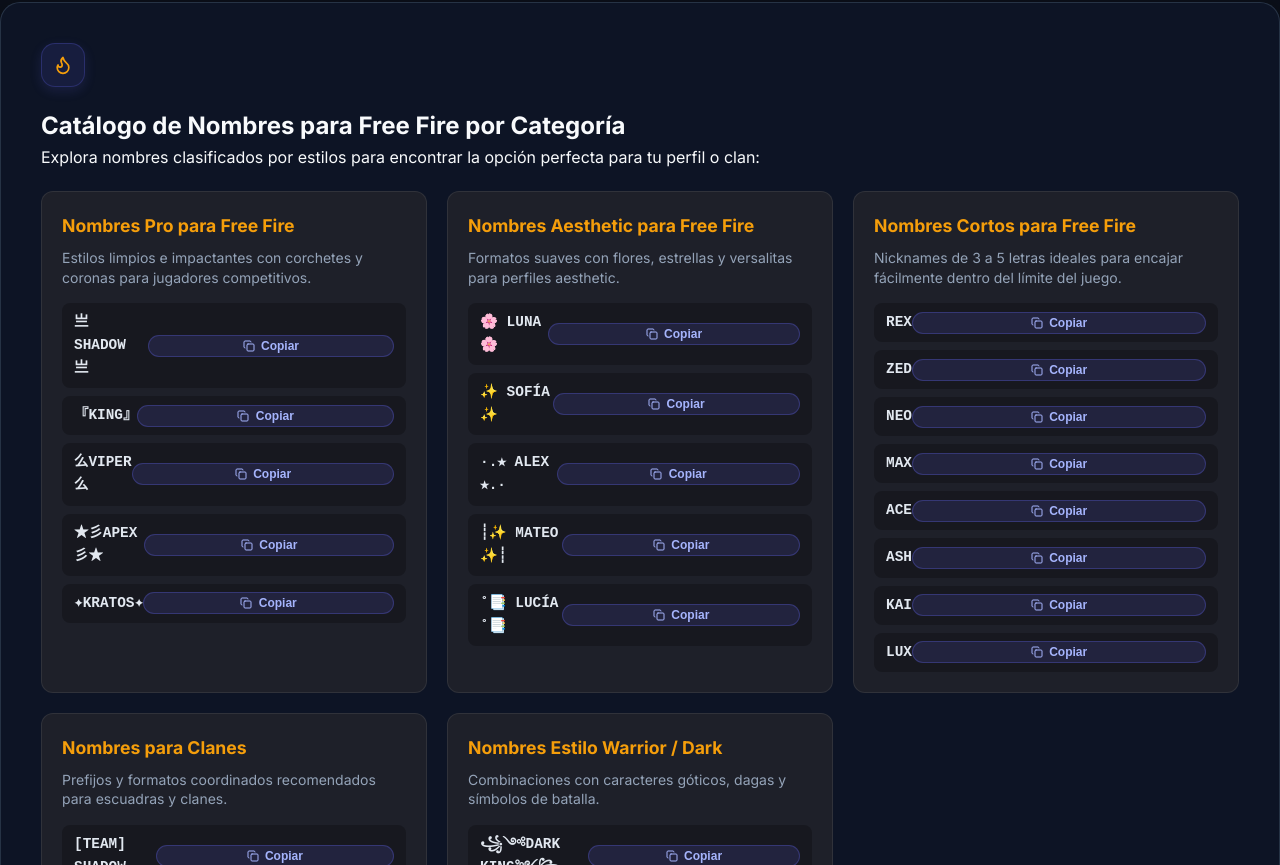
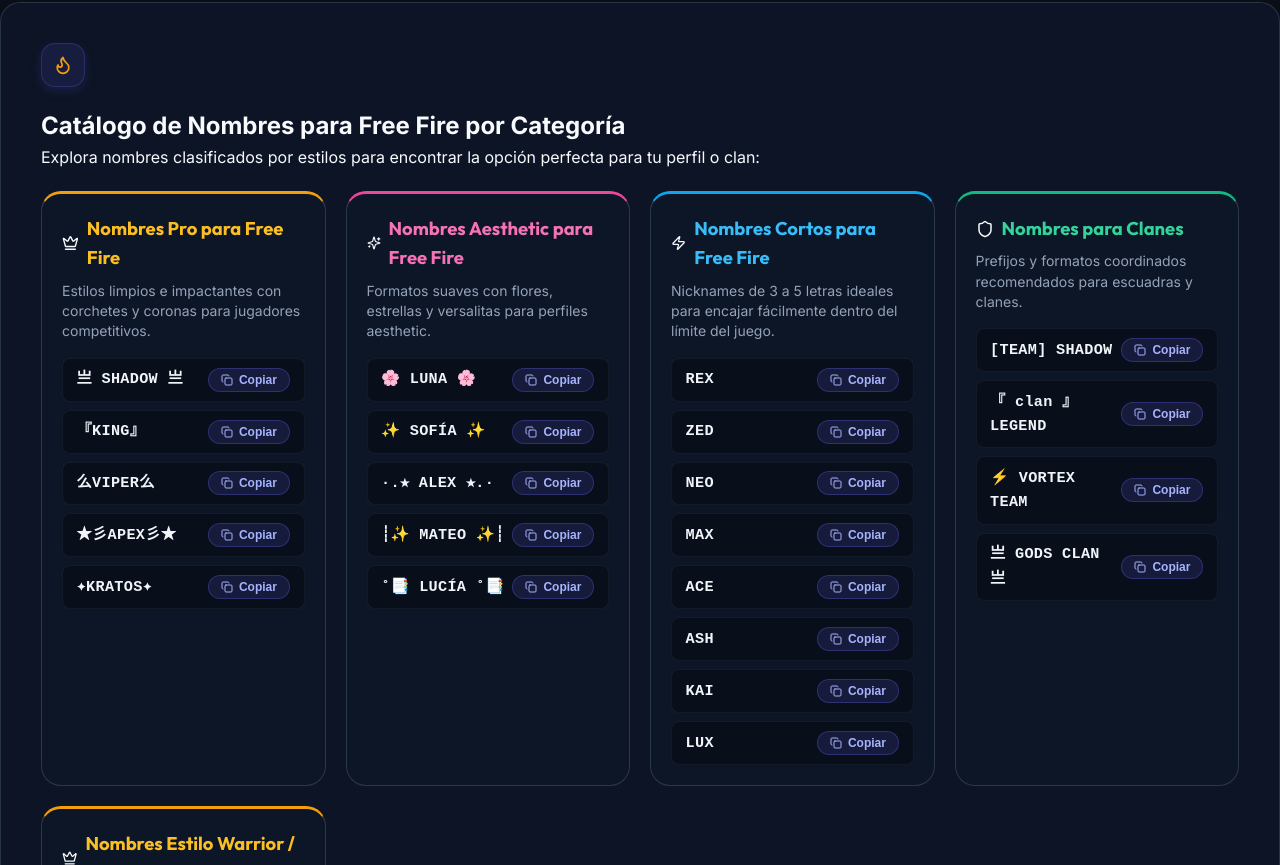
Before and after one commit to sajidrauf07/Fontwebsite, a Next.js app: page /nombres-para-free-fire/nombres in a window 1280 px wide. Shown: the part 4415-5280 px from the top of the page. Built offline with nearby package versions, Linux system fonts and the light colour scheme.

Commit message:
fix: resolve dark background on Free Fire niche idea cards with vibrant color accents

```diff
--- a/src/components/free-fire-names/FreeFireNamesNicheIdeas.tsx
+++ b/src/components/free-fire-names/FreeFireNamesNicheIdeas.tsx
@@ -1,8 +1,15 @@
 'use client';
 
 import React, { useState } from 'react';
-import { Copy, Check, Flame } from 'lucide-react';
+import { Copy, Check, Flame, Crown, Sparkles, Zap, Shield } from 'lucide-react';
 import { FREE_FIRE_NICHE_IDEAS, NicheNameIdeaGroup } from '@/data/freeFireData';
+
+const NICHE_CONFIG = [
+  { color: 'amber', icon: Crown },
+  { color: 'pink', icon: Sparkles },
+  { color: 'cyan', icon: Zap },
+  { color: 'emerald', icon: Shield }
+];
 
 export default function FreeFireNamesNicheIdeas() {
   const [copiedText, setCopiedText] = useState<string | null>(null);
@@ -35,50 +42,42 @@ export default function FreeFireNamesNicheIdeas() {
       <div
         style={{
           display: 'grid',
-          gridTemplateColumns: 'repeat(auto-fit, minmax(300px, 1fr))',
+          gridTemplateColumns: 'repeat(auto-fit, minmax(280px, 1fr))',
           gap: '1.25rem',
           marginTop: '1.25rem'
         }}
       >
-        {FREE_FIRE_NICHE_IDEAS.map((group: NicheNameIdeaGroup, idx: number) => (
+        {FREE_FIRE_NICHE_IDEAS.map((group: NicheNameIdeaGroup, idx: number) => {
+          const cfg = NICHE_CONFIG[idx % NICHE_CONFIG.length];
+          const IconComp = cfg.icon;
+          return (
             <div
               key={idx}
-            style={{
-              background: 'var(--card-bg, #1e2029)',
-              borderRadius: '12px',
-              border: '1px solid var(--card-border, rgba(255, 255, 255, 0.08))',
-              padding: '1.25rem'
-            }}
+              className={`niche-card niche-card-${cfg.color}`}
             >
-            <h3 style={{ fontSize: '1.1rem', fontWeight: '700', color: '#f59e0b', marginBottom: '0.5rem' }}>
+              <div className="niche-card-header">
+                <IconComp size={18} />
+                <h3 className="niche-card-title">
                   {group.title}
                 </h3>
-            <p style={{ fontSize: '0.875rem', color: '#94a3b8', marginBottom: '1rem', lineHeight: '1.4' }}>
+              </div>
+              <p className="niche-card-desc">
                 {group.description}
               </p>
 
-            <div style={{ display: 'flex', flexDirection: 'column', gap: '0.5rem' }}>
+              <div className="niche-card-list">
                 {group.examples.map((ex: string, eIdx: number) => {
                   const isCopied = copiedText === ex;
                   return (
                     <div
                       key={eIdx}
-                    style={{
-                      display: 'flex',
-                      alignItems: 'center',
-                      justifyContent: 'space-between',
-                      background: 'rgba(0, 0, 0, 0.25)',
-                      padding: '0.5rem 0.75rem',
-                      borderRadius: '8px',
-                      fontSize: '0.9rem',
-                      color: '#e2e8f0'
-                    }}
+                      className="niche-example-row"
                     >
-                    <span style={{ fontFamily: 'monospace, sans-serif', fontWeight: 600 }}>{ex}</span>
+                      <span className="niche-example-text">{ex}</span>
                       <button
                         type="button"
                         className={`cp-card-copy-btn ${isCopied ? 'copied' : ''}`}
-                      style={{ padding: '3px 10px', fontSize: '0.75rem', height: 'auto', minWidth: 'auto' }}
+                        style={{ padding: '4px 12px', fontSize: '0.75rem', height: 'auto', minWidth: 'auto', width: 'auto' }}
                         onClick={() => handleCopy(ex)}
                       >
                         {isCopied ? (
@@ -98,7 +97,8 @@ export default function FreeFireNamesNicheIdeas() {
                 })}
               </div>
             </div>
-        ))}
+          );
+        })}
       </div>
     </section>
   );
```
Also changed, not shown: src/components/free-fire/FreeFireNameIdeasSection.tsx (+25 -25 lines), src/app/globals.css. Lines whose indentation alone changed are shown as unchanged.
